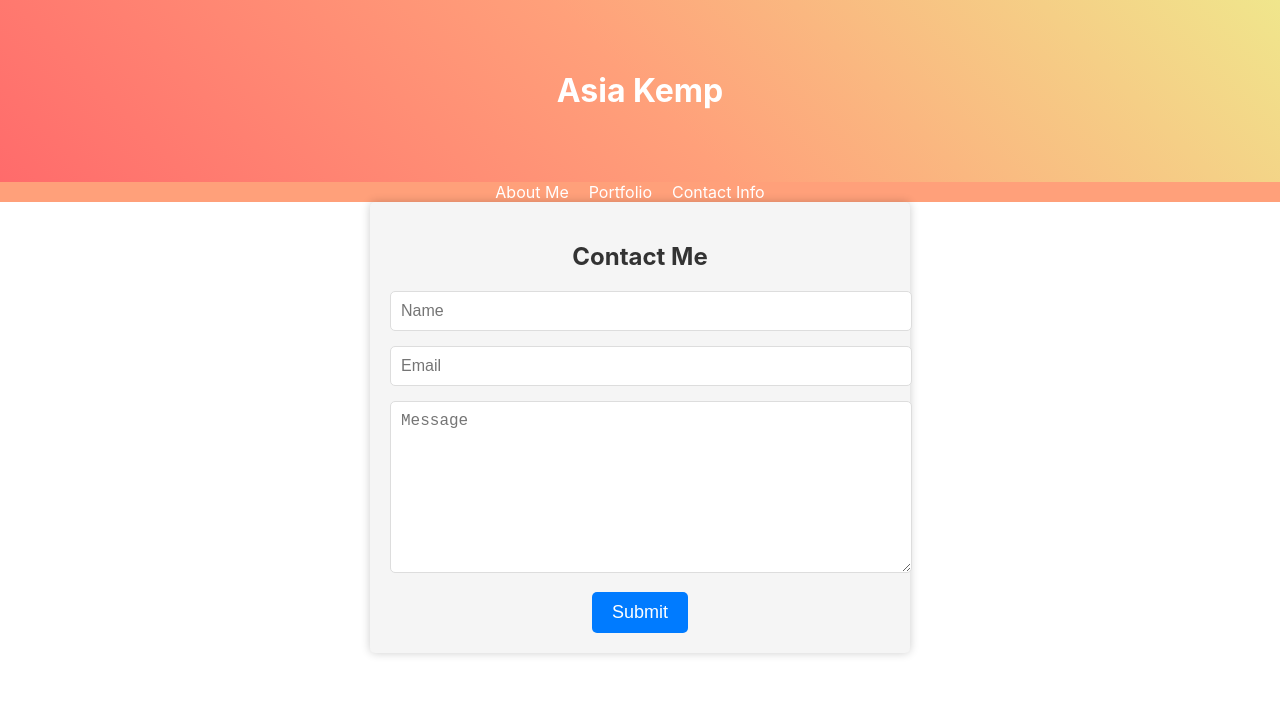
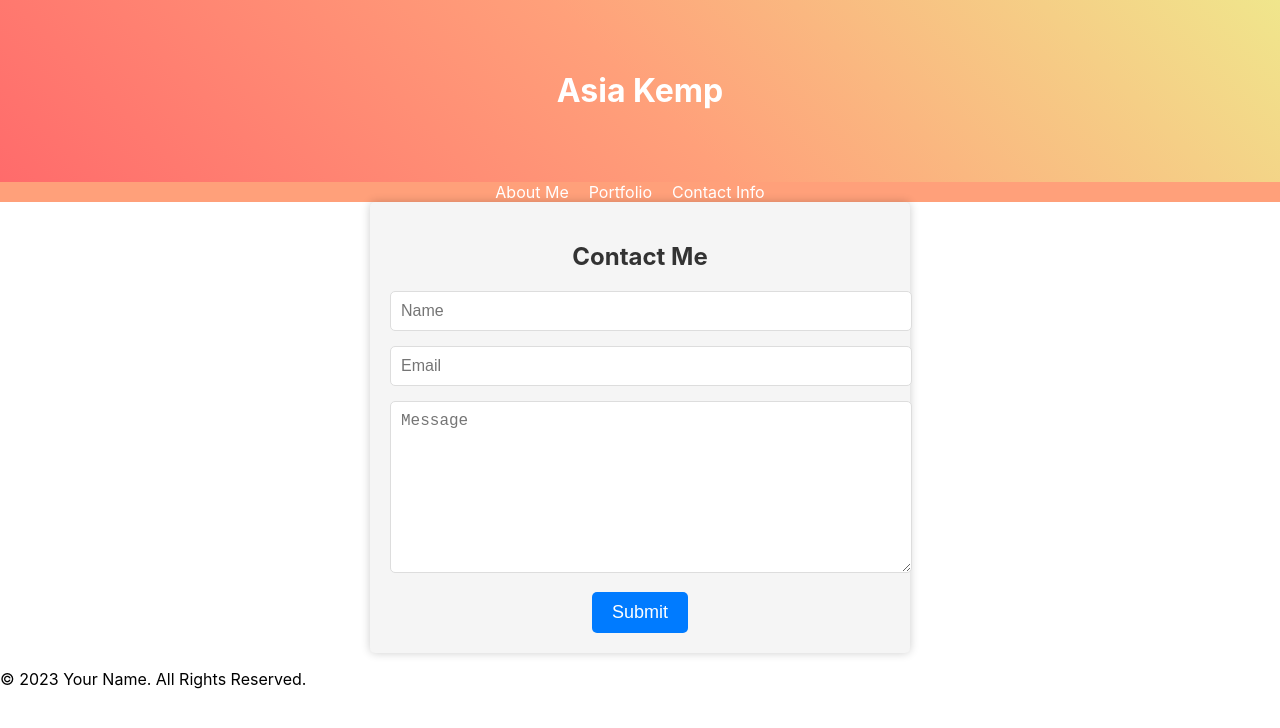
Before and after one commit to Akemp24/React-Portfolio, a React (Create React App) app in the folder react-portfolio/: page /contact in a window 1280 px wide. Shown: the top 728 px of the page. Built offline with nearby package versions, Linux system fonts and the light colour scheme.

Commit message:
added footer to app.js

```diff
--- a/react-portfolio/src/App.js
+++ b/react-portfolio/src/App.js
@@ -5,7 +5,7 @@ import Navigation from './components/Navigation';
 import AboutMe from './components/AboutMe';
 import Portfolio from './components/Portfolio';
 import Contact from './components/Contact';
-// import Footer from './components/Footer';
+import Footer from './components/Footer';
 
 function App() {
   return (
@@ -18,6 +18,7 @@ function App() {
           <Route path='/portfolio' element={<Portfolio />} />
           <Route path='/contact' element={<Contact />} />
         </Routes>
+        <Footer />
       </div>
     </Router>
   );
--- a/react-portfolio/src/components/Footer.js
+++ b/react-portfolio/src/components/Footer.js
@@ -4,7 +4,7 @@ function Footer() {
     return (
         <footer className="footer">
             <div className="copyright">
-        <p>&copy; 2023 Your Name</p>
+                <p>&copy; {new Date().getFullYear()} Your Name. All Rights Reserved.</p>
             </div>
         </footer>
     );
```
Lines whose indentation alone changed are shown as unchanged.
